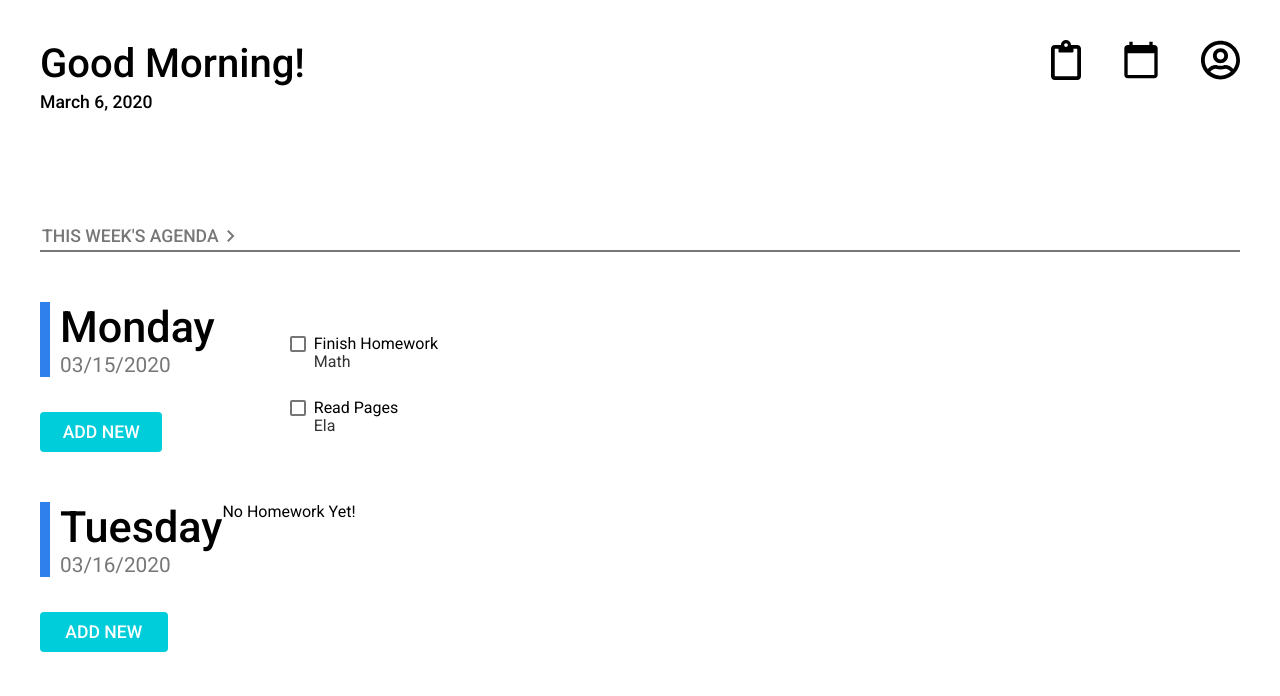
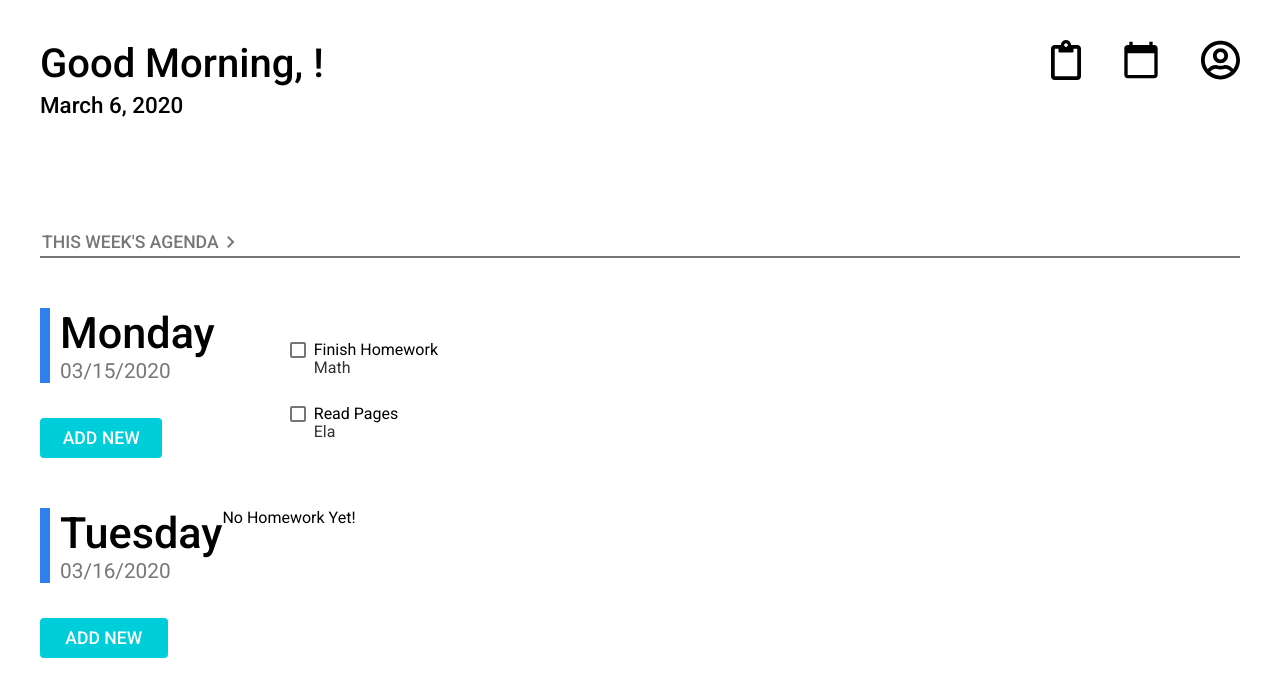
Before and after one commit to Shaurya-Sarma/schoolie-gui, an Angular app: page /home in a window 1280 px wide. Shown: the top 696 px of the page. Built offline with nearby package versions, Linux system fonts and the light colour scheme.

Commit message:
Refactoring

```diff
--- a/src/app/home/home.component.html
+++ b/src/app/home/home.component.html
@@ -1,6 +1,6 @@
 <div class="home-page__home-container">
   <div class="home-page__header">
-    <h1 class="home-page__title">Good Morning! {{ userName }}</h1>
+    <h1 class="home-page__title">Good Morning, {{ userName }}!</h1>
     <h4 class="home-page__date">{{ curDate | date: "MMMM d, y" }}</h4>
   </div>
   <div class="home-page__navbar">
--- a/src/app/home/home.component.scss
+++ b/src/app/home/home.component.scss
@@ -14,7 +14,7 @@
     margin: 0;
     font-weight: 500;
     margin-top: 5px;
-    font-size: 1.1rem;
+    font-size: 1.4rem;
   }
   &__navbar {
     display: flex;
--- a/src/app/home/home.component.ts
+++ b/src/app/home/home.component.ts
@@ -1,13 +1,13 @@
 import { Component, OnInit } from "@angular/core";
-import { Task } from "./task";
+import { Task } from "../model/task";
 import { TasksService } from "../services/tasks.service";
-import { Day } from "./day";
+import { Day } from "../model/day";
 import { Observable } from "rxjs";
 
 @Component({
   selector: "app-home",
   templateUrl: "./home.component.html",
-  styleUrls: ["./home.component.scss"]
+  styleUrls: ["./home.component.scss"],
 })
 export class HomeComponent implements OnInit {
   userName: string;
--- a/src/app/login/login.component.html
+++ b/src/app/login/login.component.html
@@ -26,7 +26,7 @@
     class="login-page__btn"
     mat-flat-button
     color="primary"
-    [disabled]="loginForm.invalid"
+    [disabled]="loginForm.invalid || isDisabled"
     (click)="onLogin()"
   >
     Login
--- a/src/app/login/login.component.ts
+++ b/src/app/login/login.component.ts
@@ -14,6 +14,7 @@ export class LoginComponent implements OnInit {
   //* Creating Reactive Form Group
   loginForm: FormGroup;
   error = false;
+  isDisabled = false;
 
   constructor(
     private fb: FormBuilder,
@@ -50,6 +51,7 @@ export class LoginComponent implements OnInit {
   }
 
   onLogin() {
+    this.isDisabled = true;
     const user = new User();
     user.email = this.email.value;
     user.password = this.password.value;
@@ -73,6 +75,7 @@ export class LoginComponent implements OnInit {
               panelClass: "snackBar--error",
             });
         this.error = true;
+        this.isDisabled = false;
       }
     );
   }
--- a/src/app/services/tasks.service.ts
+++ b/src/app/services/tasks.service.ts
@@ -1,10 +1,10 @@
 import { Injectable } from "@angular/core";
 import { Observable, of } from "rxjs";
-import { Day } from "../home/day";
-import { Task } from "../home/task";
+import { Day } from "../model/day";
+import { Task } from "../model/task";
 
 @Injectable({
-  providedIn: "root"
+  providedIn: "root",
 })
 export class TasksService {
   constructor() {}
```
Also changed, not shown: src/app/model/day.ts (renamed from src/app/home/day.ts), src/app/model/task.ts (renamed from src/app/home/task.ts).
